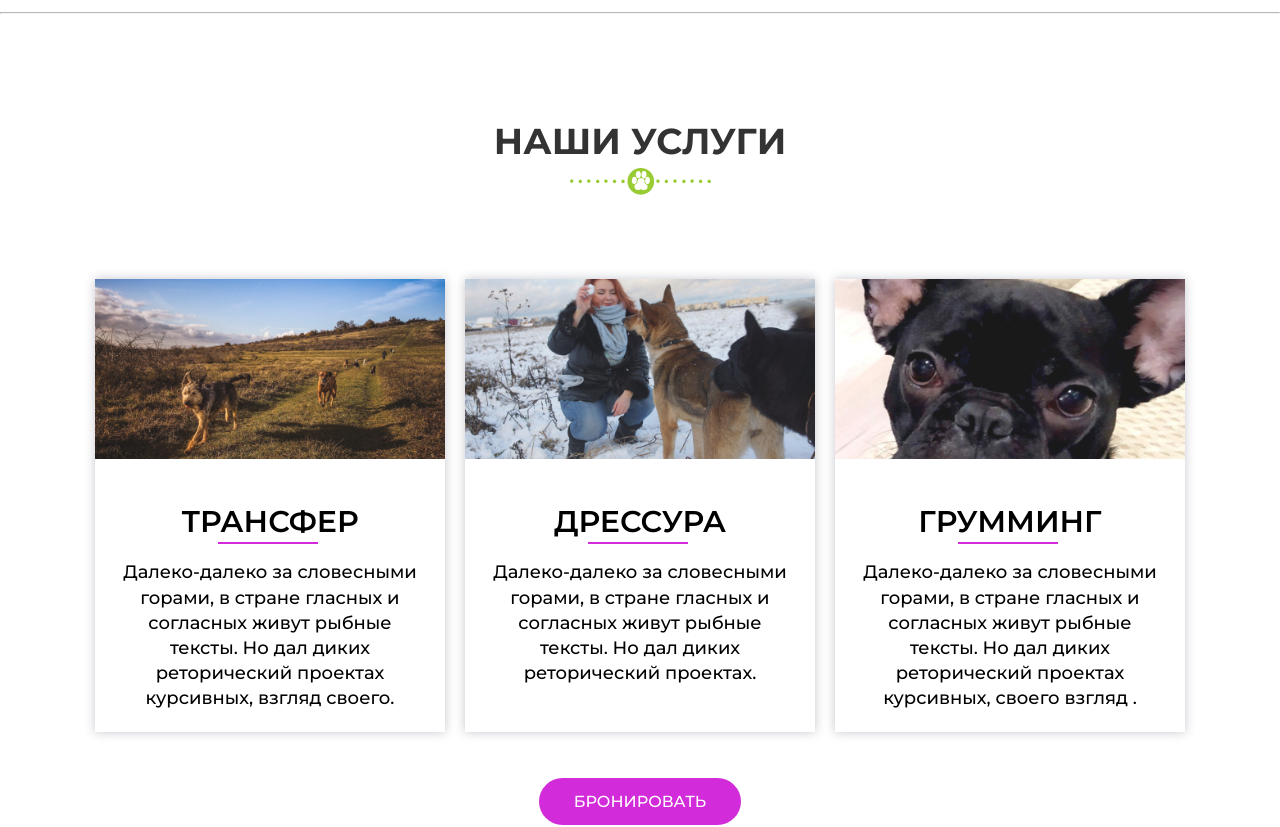
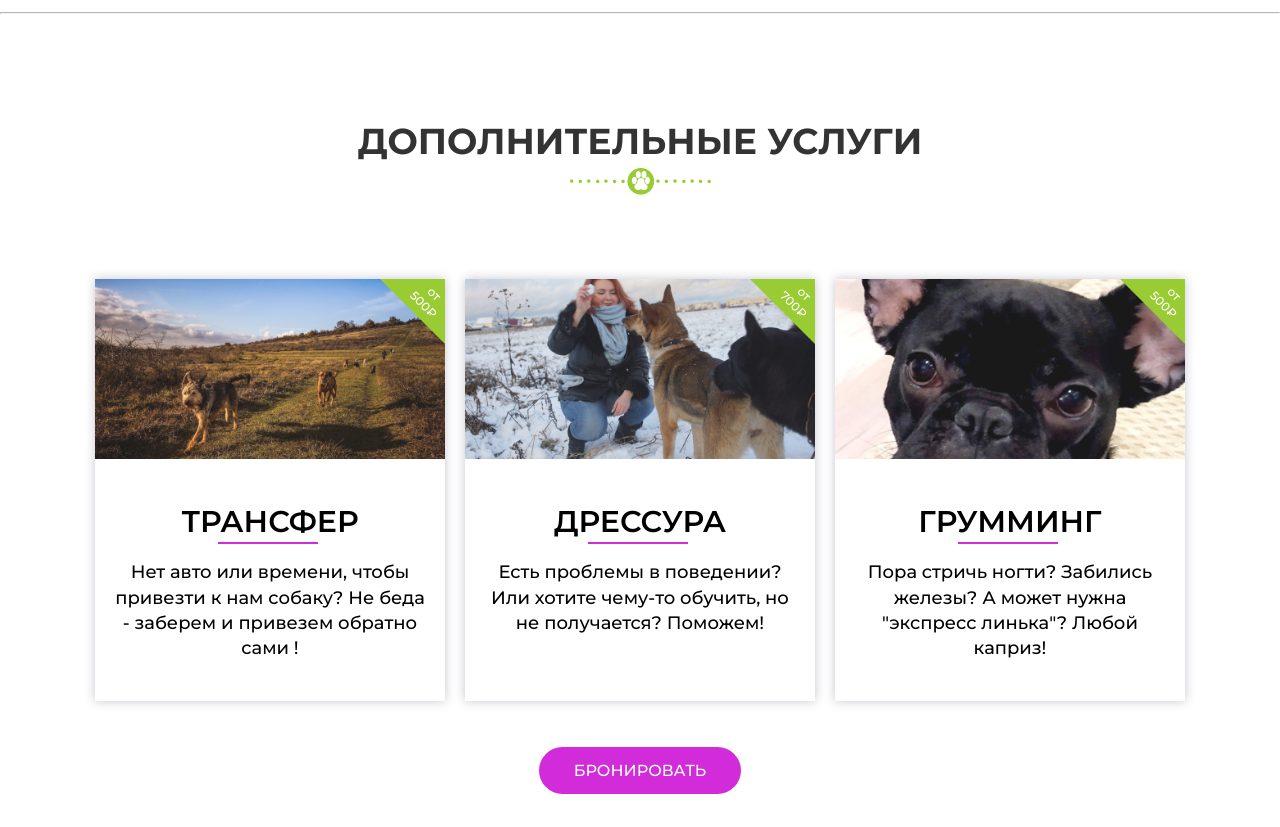
Before and after one commit to buenelefante/Doglife, a plain HTML site: page service.html in a window 1280 px wide. Shown: the part 142-969 px from the top of the page. Drawn offline with Linux system fonts and the light colour scheme.

Commit message:
add text to section service

```diff
--- a/service.html
+++ b/service.html
@@ -1,12 +1,11 @@
 <!DOCTYPE html>
 <html lang="en">
-
   <head>
-  <meta charset="UTF-8">
-  <meta http-equiv="X-UA-Compatible" content="IE=edge">
-  <meta name="viewport" content="width=device-width, initial-scale=1.0">
+    <meta charset="UTF-8" />
+    <meta http-equiv="X-UA-Compatible" content="IE=edge" />
+    <meta name="viewport" content="width=device-width, initial-scale=1.0" />
     <title>Наши услуги</title>
-  <link rel="stylesheet" href="css/style.css">
+    <link rel="stylesheet" href="css/style.css" />
   </head>
 
   <body>
@@ -15,64 +14,101 @@
         <div class="container">
           <div class="header__top">
             <ul>
-            <li><a href="#"><i class="fas fa-map-marker-alt"></i> Ломоносовский р-н, Оржицы</a></li>
-            <li><a href="mailto:doglife@juji.ru"><i class="fas fa-envelope"></i> doglife@juji.ru</a></li>
-            <li><a href="tel+:79111212111"><i class="fas fa-phone-alt"></i> +7(911)121 21 11</a></li>
+              <li>
+                <a href="#"
+                  ><i class="fas fa-map-marker-alt"></i> Ломоносовский р-н,
+                  Оржицы</a
+                >
+              </li>
+              <li>
+                <a href="mailto:doglife@juji.ru"
+                  ><i class="fas fa-envelope"></i> doglife@juji.ru</a
+                >
+              </li>
+              <li>
+                <a href="tel+:79111212111"
+                  ><i class="fas fa-phone-alt"></i> +7(911)121 21 11</a
+                >
+              </li>
             </ul>
             <div class="social">
-            <a href=""><img src="img/face.svg" alt=""></a>&nbsp;
-            <a href=""><img src="img/Vk.svg" alt=""></a>&nbsp;
-            <a href=""><img src="img/insta.svg" alt=""></a>
+              <a href=""><img src="img/face.svg" alt="" /></a>&nbsp;
+              <a href=""><img src="img/Vk.svg" alt="" /></a>&nbsp;
+              <a href=""><img src="img/insta.svg" alt="" /></a>
             </div>
           </div>
         </div>
       </div>
       <div class="container">
         <nav>
-        <div class="logo"><img src="img/Logo_dog3.png" alt="logo"></div>
+          <div class="logo"><img src="img/Logo_dog3.png" alt="logo" /></div>
           <ul class="menu">
-          <li><a href="index.html"><span>Главная</span> </a></li>
-          <li><a href="index.html#about"><span>О нас</span> </a></li>
-          <li><a href="service.html"><span>Услуги</span> </a></li>
-          <li><a href="index.html#price"><span>Цены</span> </a></li>
-          <li><a href="contact.html"><span>Контакты</span></a></li>
+            <li>
+              <a href="index.html"><span>Главная</span> </a>
+            </li>
+            <li>
+              <a href="index.html#about"><span>О нас</span> </a>
+            </li>
+            <li>
+              <a href="service.html"><span>Услуги</span> </a>
+            </li>
+            <li>
+              <a href="index.html#price"><span>Цены</span> </a>
+            </li>
+            <li>
+              <a href="contact.html"><span>Контакты</span></a>
+            </li>
           </ul>
         </nav>
       </div>
-    <hr>
+      <hr />
       <section class="services">
         <div class="container">
           <div class="title">
-          <h1>Наши услуги</h1>
-          <img src="img/dog-paw.png" alt="">
+            <h1>Дополнительные услуги</h1>
+            <img src="img/dog-paw.png" alt="" />
           </div>
           <div class="services__box">
             <div class="item-service">
-            <div class="item-service__foto"><img src="img/trans.jpg" alt=""></div>
-            <div class="item-service__title"><span>Трансфер</span> </div>
-            <div class="item-service__text">Далеко-далеко за словесными горами, в стране гласных и согласных
-              живут рыбные тексты.
-              Но дал диких реторический проектах курсивных, взгляд своего.
+              <div class="item-service__triangle">
+                <p>от 500&#8381;</p>
+              </div>
+              <div class="item-service__foto">
+                <img src="img/trans.jpg" alt="" />
+              </div>
+              <div class="item-service__title"><span>Трансфер</span></div>
+              <div class="item-service__text">
+                Нет авто или времени, чтобы привезти к нам собаку? Не беда -
+                заберем и привезем обратно сами !
               </div>
             </div>
             <div class="item-service">
-            <div class="item-service__foto"><img src="img/dres.jpg" alt=""></div>
+              <div class="item-service__triangle">
+                <p>от 700&#8381;</p>
+              </div>
+              <div class="item-service__foto">
+                <img src="img/dres.jpg" alt="" />
+              </div>
               <div class="item-service__title"><span>Дрессура</span></div>
-            <div class="item-service__text">Далеко-далеко за словесными горами, в стране гласных и согласных
-              живут рыбные тексты.
-              Но дал диких реторический проектах.
+              <div class="item-service__text">
+                Есть проблемы в поведении? Или хотите чему-то обучить, но не
+                получается? Поможем!
               </div>
             </div>
             <div class="item-service">
-            <div class="item-service__foto"><img src="img/grum.jpg" alt=""></div>
+              <div class="item-service__triangle">
+                <p>от 500&#8381;</p>
+              </div>
+              <div class="item-service__foto">
+                <img src="img/grum.jpg" alt="" />
+              </div>
               <div class="item-service__title"><span>Грумминг</span></div>
-            <div class="item-service__text">Далеко-далеко за словесными горами, в стране гласных и согласных
-              живут рыбные тексты.
-              Но дал диких реторический проектах курсивных, своего взгляд .
+              <div class="item-service__text">
+                Пора стричь ногти? Забились железы? А может нужна "экспресс
+                линька"? Любой каприз!
               </div>
             </div>
           </div>
-
 
           <a class="button swiper__button" href="order.html">Бронировать</a>
         </div>
@@ -81,7 +117,7 @@
         <div class="container">
           <div class="footer">
             <div class="footer__item">
-            <img src="img/Logo_dog3.png" alt="">
+              <img src="img/Logo_dog3.png" alt="" />
             </div>
             <div class="footer__item">
               <ul>
@@ -94,28 +130,39 @@
 
             <div class="footer__item">
               <ul class="connect">
-              <li><a href="mailto:doglife@juji.ru"><i class="fas fa-envelope"></i> doglife@juji.ru</a>
+                <li>
+                  <a href="mailto:doglife@juji.ru"
+                    ><i class="fas fa-envelope"></i> doglife@juji.ru</a
+                  >
                 </li>
-              <li><a href="tel+7112121121"><i class="fas fa-phone-alt"></i> +7(911)212 11 21</a></li>
-              <li><a href="tel+7112121121"><i class="fas fa-phone-alt"></i> +7(921)112 11 21</a></li>
+                <li>
+                  <a href="tel+7112121121"
+                    ><i class="fas fa-phone-alt"></i> +7(911)212 11 21</a
+                  >
+                </li>
+                <li>
+                  <a href="tel+7112121121"
+                    ><i class="fas fa-phone-alt"></i> +7(921)112 11 21</a
+                  >
+                </li>
               </ul>
             </div>
             <div class="footer__item footer__item-last">
               <h2>Остались вопросы?</h2>
-            <a class="button swiper__button" href="contact.html">Задать вопрос</a>
+              <a class="button swiper__button" href="contact.html"
+                >Задать вопрос</a
+              >
               <div class="social">
-              <a href=""><img src="img/face.svg" alt=""></a>&nbsp;
-              <a href=""><img src="img/Vk.svg" alt=""></a>&nbsp;
-              <a href=""><img src="img/insta.svg" alt=""></a>
+                <a href=""><img src="img/face.svg" alt="" /></a>&nbsp;
+                <a href=""><img src="img/Vk.svg" alt="" /></a>&nbsp;
+                <a href=""><img src="img/insta.svg" alt="" /></a>
               </div>
             </div>
           </div>
         </div>
-      <hr>
+        <hr />
         <p>copyright &copy; 2021 <span> &#9873; Vladimir Saenko</span></p>
       </footer>
     </div>
-
   </body>
-
 </html>
--- a/style.scss
+++ b/style.scss
@@ -582,7 +582,26 @@ hr {
 .item-service {
   box-shadow: 0px 0px 10px $dark25;
   min-width: 350px;
+  padding-bottom: 20px;
+  position: relative;
 
+  &__triangle {
+    width: 0;
+    height: 0;
+    border-top: 65px solid #99cc33;
+    border-left: 65px solid transparent;
+    position: absolute;
+    right: 0;
+    z-index: 100;
+    p {
+      font-size: 12px;
+      margin-top: -60px;
+      margin-left: -32px;
+      color: white;
+      font-weight: 500;
+      transform: rotate(45deg);
+    }
+  }
   &__foto {
     max-width: 400px;
 
```
Also changed, not shown: css/style.css, 1 other file. Lines whose indentation alone changed are shown as unchanged.
